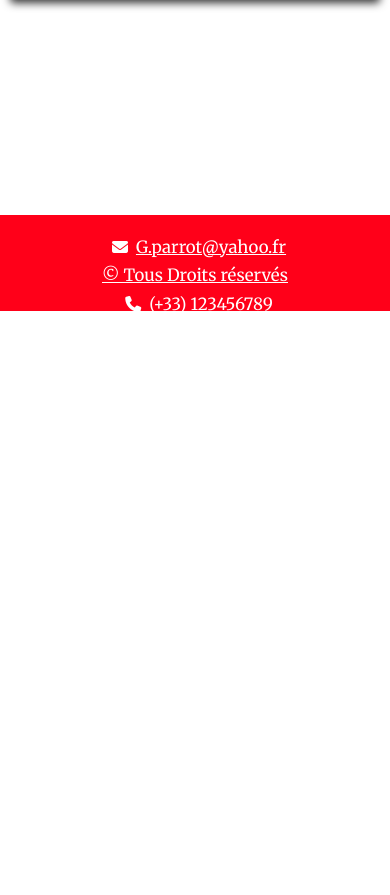
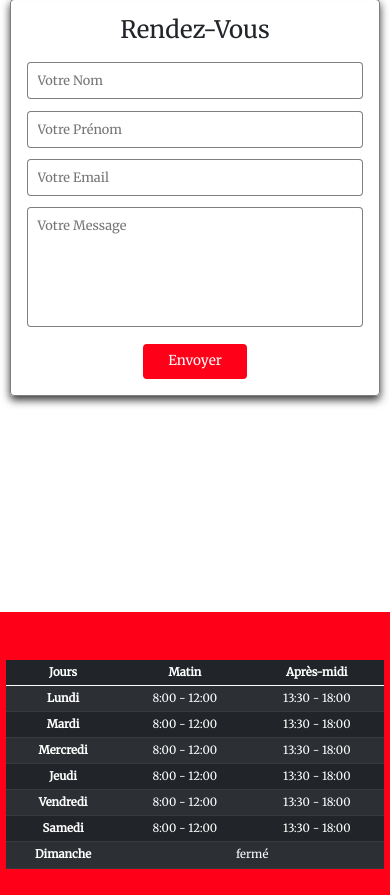
Before and after one commit to akkramm00/GARAGE-V_PARROT, a PHP site: page / in a window 390 px wide. Shown: the part 5605-6500 px from the top of the page. Before the commit the page ends 5916 px from the top, so only its background shows below. Run offline with PHP 8.4, Linux system fonts and the light colour scheme; data that the repository does not hold is empty; some web fonts are replaced.

Commit message:
add all modification

```diff
--- a/Templates/footer.php
+++ b/Templates/footer.php
@@ -1,8 +1,59 @@
 <!-- Section Footer Start-->
-<footer>
-    <a href="mailto:G.parrot@yahoo.fr"><i class="fas  fa-envelope"></i>G.parrot@yahoo.fr</a>
-    <a href="#">&copy; Tous Droits réservés</a>
-    <a href="tel:(+33) 123456789"><i class="fas  fa-phone"></i></i>(+33) 123456789</a>
+<footer class="container-fluid ">
+    <div class="row d-flex justify-content-center align-items-center">
+        <div class="col-12 py-5">
+            <table class="table table-dark table-striped table-hover box-ch my-3 py-5 text-white fs-4 bg-dark ">
+                <thead>
+                    <tr>
+                        <th scope="col">Jours</th>
+                        <th scope="col">Matin</th>
+                        <th scope="col">Après-midi</th>
+                    </tr>
+                </thead>
+                <tbody>
+                    <tr>
+                        <th scope="row">Lundi</td>
+                        <td>8:00 - 12:00</td>
+                        <td>13:30 - 18:00</td>
+                    </tr>
+                    <tr>
+                        <th scope="row">Mardi</td>
+                        <td>8:00 - 12:00</td>
+                        <td>13:30 - 18:00</td>
+                    </tr>
+                    <tr>
+                        <th scope="row">Mercredi</th>
+                        <td>8:00 - 12:00</td>
+                        <td>13:30 - 18:00</td>
+                    </tr>
+                    <tr>
+                        <th scope="row">Jeudi</th>
+                        <td>8:00 - 12:00</td>
+                        <td>13:30 - 18:00</td>
+                    </tr>
+                    <tr>
+                        <th scope="row">Vendredi</th>
+                        <td>8:00 - 12:00</td>
+                        <td>13:30 - 18:00</td>
+                    </tr>
+                    <tr>
+                        <th scope="row">Samedi</th>
+                        <td>8:00 - 12:00</td>
+                        <td>13:30 - 18:00</td>
+                    </tr>
+                    <tr>
+                        <th scope="row">Dimanche</th>
+                        <td colspan="2" style="text-align: center;">fermé</td>
+                    </tr>
+                </tbody>
+            </table>
+        </div>
+        <div class="col-12 py-3 footerA">
+            <a href="mailto:G.parrot@yahoo.fr"><i class="fas  fa-envelope"></i>G.parrot@yahoo.fr</a>
+            <a href="#">&copy; Tous Droits réservés</a>
+            <a href="tel:(+33) 123456789"><i class="fas  fa-phone"></i></i>(+33) 123456789</a>
+        </div>
+    </div>
 </footer>
 <!-- Section Footer End-->
 
--- a/Templates/style.css
+++ b/Templates/style.css
@@ -478,15 +478,24 @@ font-size:2.2rem;
 /* Section Footer Start */
 footer{
     display: flex;
+    flex-direction: column;
     justify-content: space-around;
+    align-items: center;
     background: var(--main);
     padding: 2rem;
     text-align: center;
+
 }
-footer a {
+.footerA{
+    width: 100%;
+    height: 25rem;
+    background: var(--main);
+}
+.footerA a {
     color: #fff;
-    font-size: 2.1rem;
-
+    font-size: 1.5rem;
+    padding: 10px;
+    text-decoration: none;
 }
 footer a i{
     padding: 1rem;
@@ -518,6 +527,10 @@ footer a:hover{
     }
     header .navbar{
         position:absolute;
+        display: flex;
+        flex-direction: column;
+        justify-content: center;
+        align-items: center;
         top:99%;
         left: 0;
         right: 0;
@@ -529,11 +542,12 @@ footer a:hover{
         clip-path: polygon(0 0, 100% 0, 100% 100%, 0% 100%);
     }
     header .navbar a{
-        display: block;
-        margin: 2rem;
         font-size: 2rem;
         background: #ccc;
-        padding: 1.3rem;
+        padding: 1rem;
+        width: 100%;
+        border:var(--border);
+        margin: 3px 20px;
     }
     .contact .row {
         display: flex;
@@ -544,13 +558,20 @@ footer a:hover{
         display: flex;
         flex-direction: column;
         justify-content: space-between;
-        height:12rem;
 
     }
+    .footerA{
+        display:flex;
+        flex-direction: column;
+        justify-content: center;
+        align-items: center;
+      }
+
 
 }
 @media (max-width: 450px) {
     html{
         font-size: 50%;
     }
+
 }
```
Also changed, not shown: Templates/vehicules.php (+56 -4 lines), IMG-FILE/Mazda-MX-5-Miata-Free-Picture-PNG.png (added), IMG-FILE/images.jpg (added), IMG-FILE/kisspng-2017-mazda-mx-5-miata-car-mazda-mx-5-rf-mazda-mx-5-car-top-5abca42932dd19.4855751815223122332083.jpg (added), IMG-FILE/mazda-mx.jpg (added), IMG-FILE/mazda2 mx.jpg (added), IMG-FILE/mazda3-mx.jpg (added), IMG-FILE/png-transparent-mazda-mx-5-sports-car-mid-size-car-personal-luxury-car-mazda-mx-5-convertible-car-performance-car.png (added).
